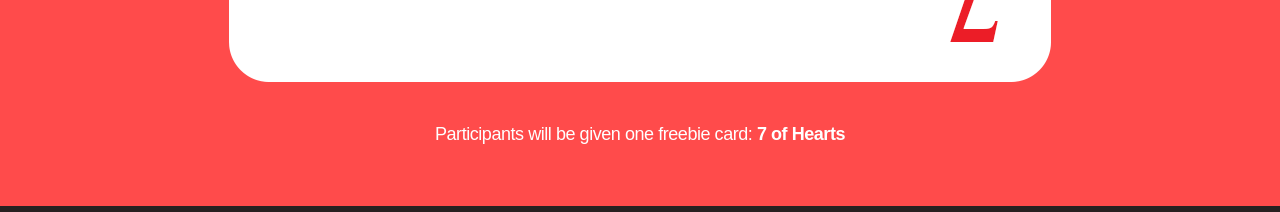
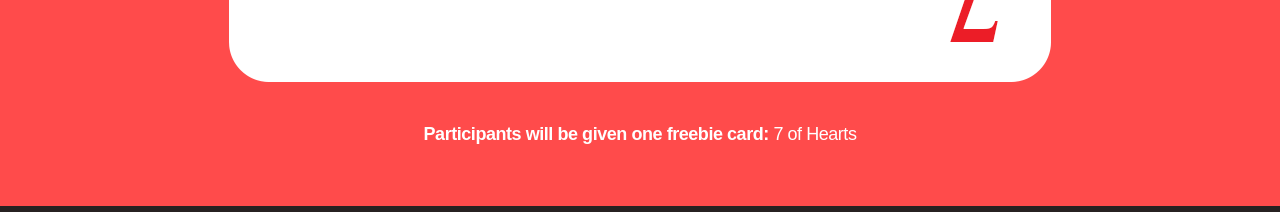
Before and after one commit to kylearray/pokerrun, a Next.js app: page / in a window 1280 px wide. Shown: the part 2700-2912 px from the top of the page. Built offline with nearby package versions, Linux system fonts and the light colour scheme; a web font is replaced by a local one.

Commit message:
frebie update

```diff
--- a/app/page.tsx
+++ b/app/page.tsx
@@ -139,9 +139,9 @@ export default function Home() {
           {/* 7 of hearts Text */}
           <div className="col-span-12 md:col-span-10 md:col-start-2 lg:col-span-6 lg:col-start-4 flex justify-center pt-8 pb-11">
             <p
-              className={`${CeraCompact.className} font-light text-white text-lg leading-6 text-center tracking-tight`}
+              className={`${CeraCompact.className} font-bold text-white text-lg leading-6 text-center tracking-tight `}
             >
-              Participants will be given one freebie card: <strong className="font-bold">7 of Hearts</strong>
+              Participants will be given one freebie card: <strong className="font-light">7 of Hearts</strong>
             </p>
           </div>
 
```
